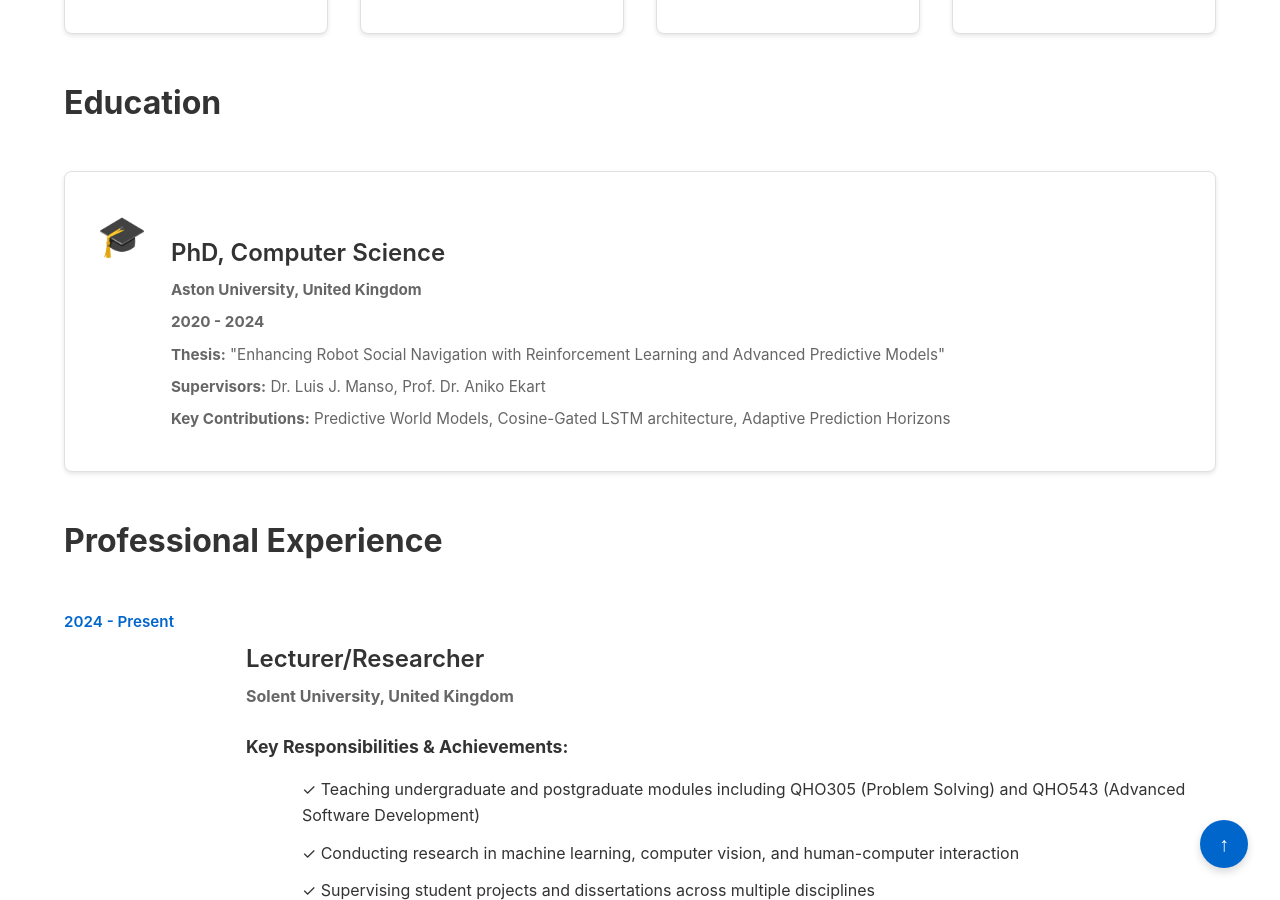
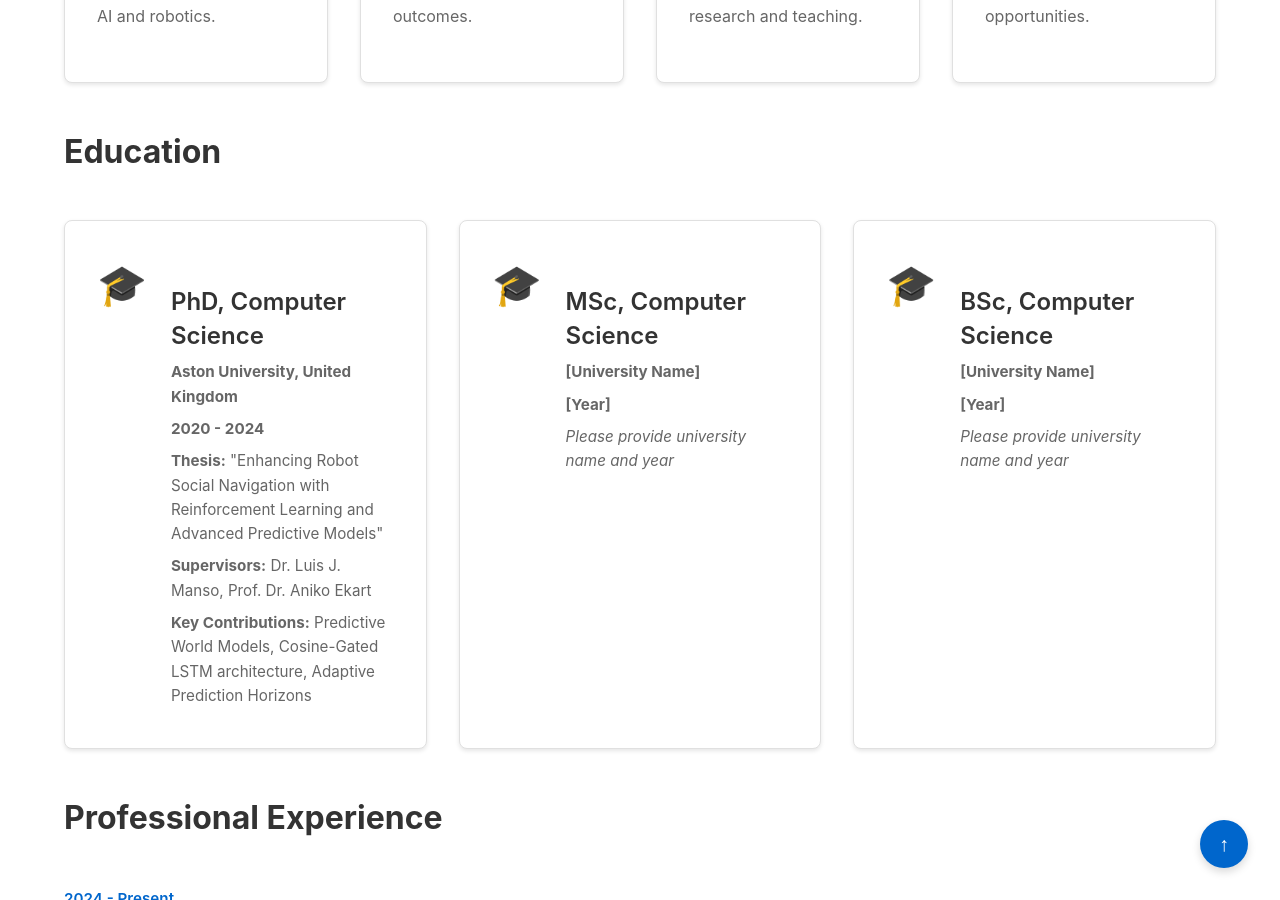
Before and after one commit to goodluckoguzie/goodluckoguzie.github.io, a Jekyll site: the page built from about.md, in a window 1280 px wide and 900 px high, scrolled down 1035 px. Built offline with Jekyll 4.4.1, drawn with Linux system fonts in a browser that asks for light colours; some of the changed text lies outside the part shown.

Commit message:
Add Dr. title and all degrees (PhD, MSc, BSc) to name and education sections

```diff
--- a/_config.yml
+++ b/_config.yml
@@ -7,7 +7,7 @@
 
 # Author/Profile Information
 author:
-  name: "Goodluck Oguzie"
+  name: "Dr. Goodluck Oguzie"
   email: "drgoodluckoguzie@gmail.com"
   location: "United Kingdom"
   institution: "Solent University"
--- a/about.md
+++ b/about.md
@@ -9,10 +9,11 @@
 
 <div class="about-hero-section">
   <div class="about-image">
-    <img src="{{ '/assets/images/goodluck.jpg' | relative_url }}" alt="Goodluck Oguzie" class="about-photo">
+    <img src="{{ '/assets/images/goodluck.jpg' | relative_url }}" alt="Dr. Goodluck Oguzie" class="about-photo">
   </div>
   <div class="about-content">
-    <h2>Hello, I'm Goodluck Oguzie</h2>
+    <h2>Hello, I'm Dr. Goodluck Oguzie</h2>
+    <p><strong>PhD, MSc, BSc</strong></p>
     <p>I'm an AI Researcher and Lecturer specializing in machine learning, social robotics, and human-computer interaction.</p>
     <p>I develop intelligent systems that integrate computer vision, machine learning, and predictive models to solve real-world problems. My research has been published at top conferences including UKCI 2023 and IEEE PRML 2024.</p>
     <p>Currently at Solent University, I teach undergraduate and postgraduate students while continuing my research in reinforcement learning and neural network architectures. I believe in combining rigorous theoretical development with practical implementation to create solutions that make a real impact.</p>
@@ -52,6 +53,26 @@
       <p><strong>Thesis:</strong> "Enhancing Robot Social Navigation with Reinforcement Learning and Advanced Predictive Models"</p>
       <p><strong>Supervisors:</strong> Dr. Luis J. Manso, Prof. Dr. Aniko Ekart</p>
       <p><strong>Key Contributions:</strong> Predictive World Models, Cosine-Gated LSTM architecture, Adaptive Prediction Horizons</p>
+    </div>
+  </div>
+
+  <div class="education-card">
+    <div class="education-icon">🎓</div>
+    <div class="education-content">
+      <h3>MSc, Computer Science</h3>
+      <p><strong>[University Name]</strong></p>
+      <p><strong>[Year]</strong></p>
+      <p><em>Please provide university name and year</em></p>
+    </div>
+  </div>
+
+  <div class="education-card">
+    <div class="education-icon">🎓</div>
+    <div class="education-content">
+      <h3>BSc, Computer Science</h3>
+      <p><strong>[University Name]</strong></p>
+      <p><strong>[Year]</strong></p>
+      <p><em>Please provide university name and year</em></p>
     </div>
   </div>
 </div>
```
Also changed, not shown: cv.md (+61 -25 lines), index.md (+2 -2 lines).
